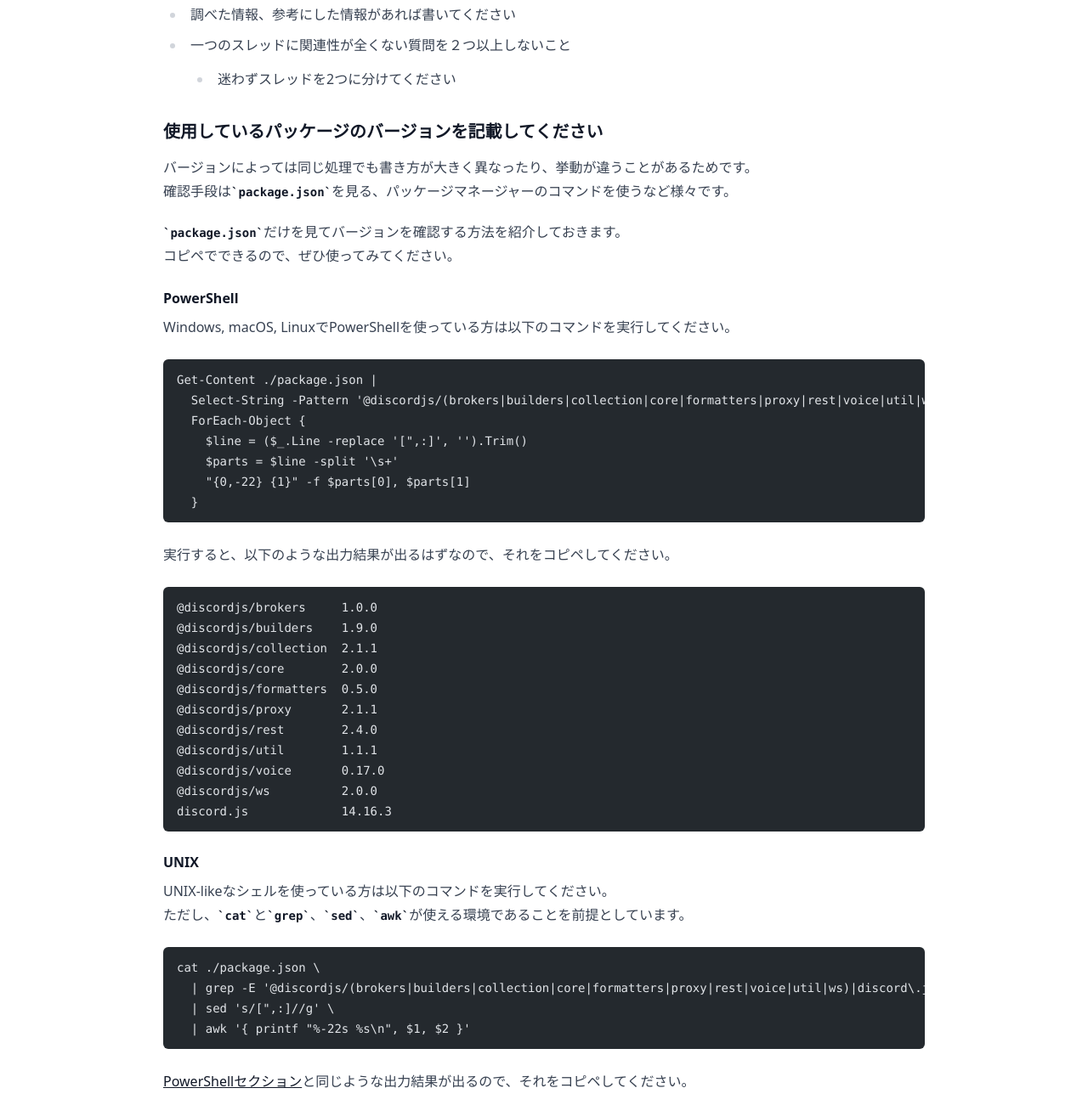
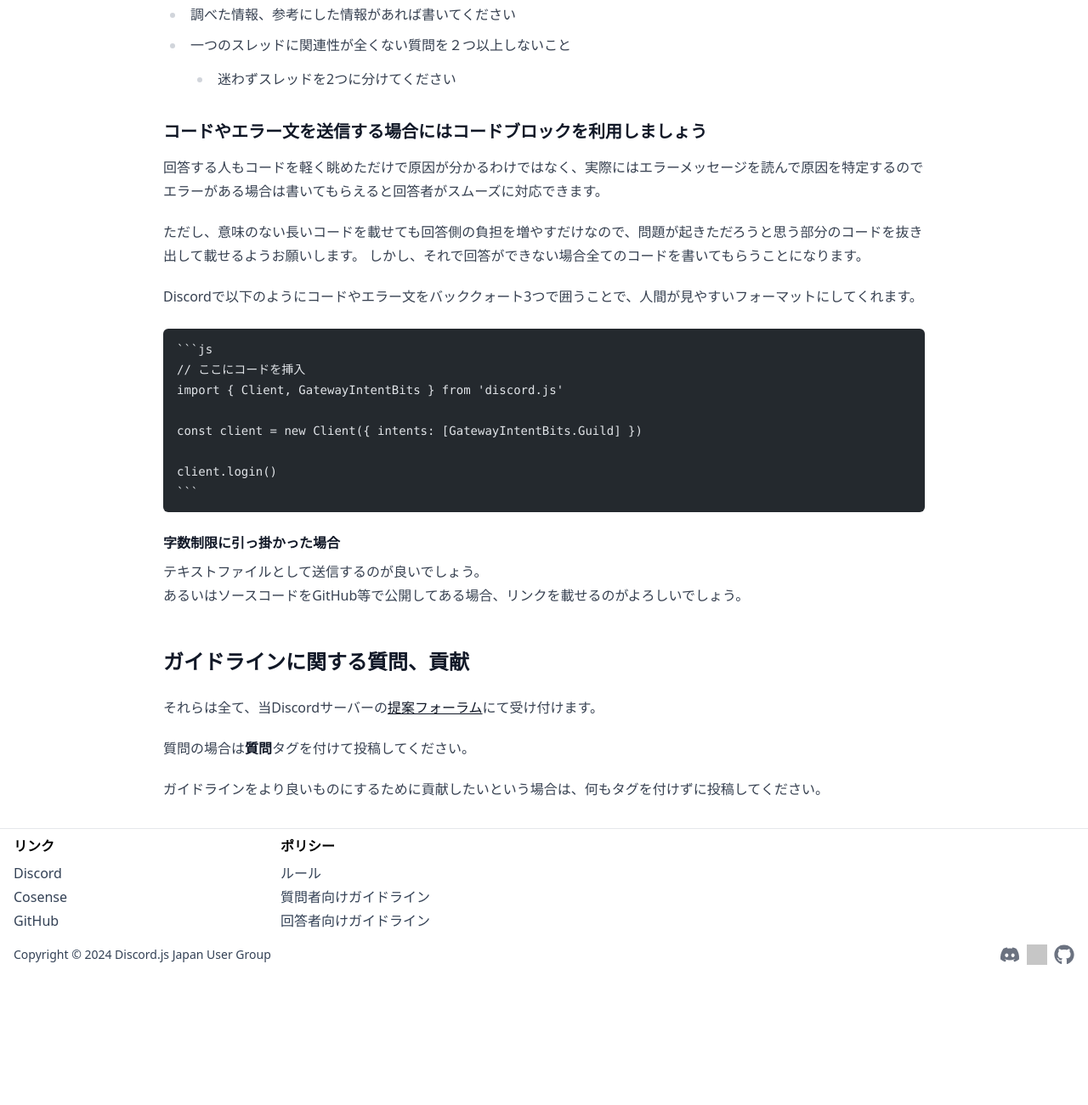
Before and after one commit to discordjs-japan/homepage, an Astro site: page /guidelines/questioner in a window 1280 px wide. Shown: the part 2419-3720 px from the top of the page at 85% size. After the commit the page ends 3563 px from the top, so only its background shows below. Built offline with nearby package versions, Linux system fonts and the light colour scheme; Astro itself is replaced by a stand-in of ours; code samples lack their colours; grey boxes are pictures that could not be loaded.

Commit message:
ガイドライン修正
ref: https://discord.com/channels/391390986770710528/1298270838587523082/1299031307527131276

````diff
--- a/src/pages/guidelines/questioner.mdx
+++ b/src/pages/guidelines/questioner.mdx
@@ -53,7 +53,7 @@
 ## 質問を投稿する際
 
 - 分からない箇所を明確にすること
-- [使用しているパッケージのバージョンを記載してください](#使用しているパッケージのバージョンを記載してください)
+- [使用しているパッケージのバージョンを記載してください](https://cosen.se/discordjs-japan/インストールされたDiscord.jsのバージョンを確認する方法)
 - [コードやエラー文を送信する場合にはコードブロックを利用しましょう](#コードやエラー文を送信する場合にはコードブロックを利用しましょう)
 - あなたが使用しているパッケージを把握し、適切なタグを選択してスレッドを投稿してください
   - `discord.js`のv14を使用している場合は`discord.js@14`を選択する
@@ -62,58 +62,6 @@
 - 調べた情報、参考にした情報があれば書いてください
 - 一つのスレッドに関連性が全くない質問を２つ以上しないこと
   - 迷わずスレッドを2つに分けてください
-
-### 使用しているパッケージのバージョンを記載してください
-
-バージョンによっては同じ処理でも書き方が大きく異なったり、挙動が違うことがあるためです。
-確認手段は`package.json`を見る、パッケージマネージャーのコマンドを使うなど様々です。
-
-`package.json`だけを見てバージョンを確認する方法を紹介しておきます。
-コピペでできるので、ぜひ使ってみてください。
-
-#### PowerShell
-
-Windows, macOS, LinuxでPowerShellを使っている方は以下のコマンドを実行してください。
-
-```powershell
-Get-Content ./package.json |
-  Select-String -Pattern '@discordjs/(brokers|builders|collection|core|formatters|proxy|rest|voice|util|ws)|discord\.js' |
-  ForEach-Object {
-    $line = ($_.Line -replace '[",:]', '').Trim()
-    $parts = $line -split '\s+'
-    "{0,-22} {1}" -f $parts[0], $parts[1]
-  }
-```
-
-実行すると、以下のような出力結果が出るはずなので、それをコピペしてください。
-
-```plaintext
-@discordjs/brokers     1.0.0
-@discordjs/builders    1.9.0
-@discordjs/collection  2.1.1
-@discordjs/core        2.0.0
-@discordjs/formatters  0.5.0
-@discordjs/proxy       2.1.1
-@discordjs/rest        2.4.0
-@discordjs/util        1.1.1
-@discordjs/voice       0.17.0
-@discordjs/ws          2.0.0
-discord.js             14.16.3
-```
-
-#### UNIX
-
-UNIX-likeなシェルを使っている方は以下のコマンドを実行してください。
-ただし、`cat`と`grep`、`sed`、`awk`が使える環境であることを前提としています。
-
-```sh
-cat ./package.json \
-  | grep -E '@discordjs/(brokers|builders|collection|core|formatters|proxy|rest|voice|util|ws)|discord\.js' \
-  | sed 's/[",:]//g' \
-  | awk '{ printf "%-22s %s\n", $1, $2 }'
-```
-
-[PowerShellセクション](#powershell)と同じような出力結果が出るので、それをコピペしてください。
 
 ### コードやエラー文を送信する場合にはコードブロックを利用しましょう
 
````
